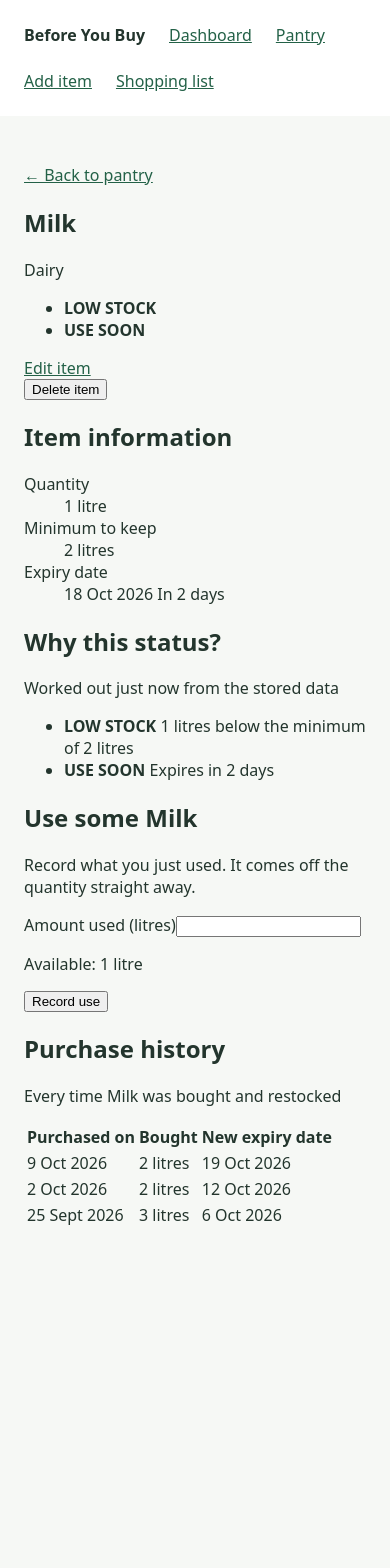
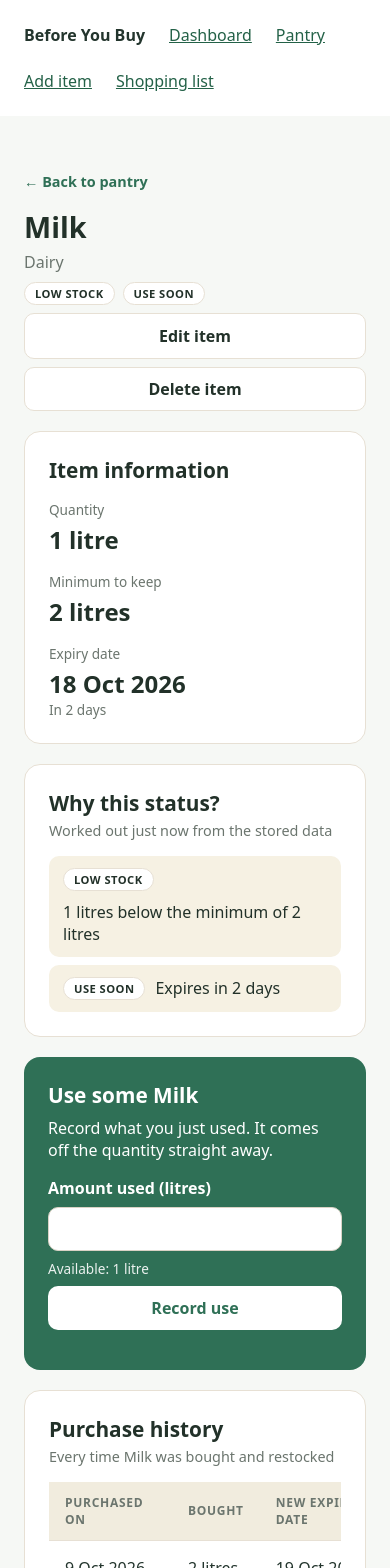
Before and after one commit to Molham-Alkaseer/BeforYouBuy-b4f, a React (Vite) app in the folder client/: page /pantry/1 in a window 390 px wide. Shown: the top 1568 px of the page. Before the commit the page ends 1277 px from the top, so only its background shows below. Built offline with nearby package versions, Linux system fonts and the light colour scheme.

Commit message:
feat(items): style item pages and fix history date format

```diff
--- a/client/src/features/items/ItemDetails.tsx
+++ b/client/src/features/items/ItemDetails.tsx
@@ -12,6 +12,7 @@ import RetryError from './RetryError';
 import ItemHistory from './ItemHistory';
 import UseItemForm from './UseItemForm';
 import DeleteItem from './DeleteItem';
+import './items.css';
 
 
 // The page is always in exactly one of these situations.
@@ -104,7 +105,7 @@ export default function ItemDetails() {
   const daysText = formatDaysUntil(item.daysUntilExpiry);
 
   return (
-    <section className="item-page">
+       <section className="item-page item-details-page">
       {backLink}
 
       <header className="item-header">
--- a/client/src/features/items/ItemForm.tsx
+++ b/client/src/features/items/ItemForm.tsx
@@ -9,6 +9,7 @@ import type { Category, PantryItem } from './itemTypes';
 import { parseRouteId } from './parseRouteId';
 import RetryError from './RetryError';
 import ItemFormBody from './ItemFormBody';
+import './items.css';
 
 // The page is always in exactly one of these situations.
 type LoadState =
--- a/client/src/features/items/itemFormat.ts
+++ b/client/src/features/items/itemFormat.ts
@@ -44,6 +44,7 @@ export function formatDaysUntil(days: number | null): string | null {
 
 // "2026-10-09T10:00:00.000Z" -> "9 Oct 2026".
 // The day is read in the household's timezone (Asia/Damascus), so it matches the server.
+// The month name comes from MONTHS, so it is always written the same way.
 export function formatTimestampDate(timestamp: string): string {
   const date = new Date(timestamp);
 
@@ -51,10 +52,23 @@ export function formatTimestampDate(timestamp: string): string {
     return timestamp;
   }
 
-  return date.toLocaleDateString('en-GB', {
+  const parts = new Intl.DateTimeFormat('en-US', {
     day: 'numeric',
-    month: 'short',
+    month: 'numeric',
     year: 'numeric',
     timeZone: 'Asia/Damascus',
-  });
+  }).formatToParts(date);
+
+  function read(type: Intl.DateTimeFormatPartTypes): number {
+    return Number(parts.find((part) => part.type === type)?.value);
+  }
+
+  const day = read('day');
+  const monthName = MONTHS[read('month') - 1];
+  const year = read('year');
+
+  if (!day || !monthName || !year) {
+    return timestamp;
+  }
+  return `${day} ${monthName} ${year}`;
 }
--- /dev/null
+++ b/client/src/features/items/items.css
@@ -0,0 +1,516 @@
+/* Item pages (form + details). Only item-* classes live here. */
+
+.item-page {
+  --item-primary: var(--byb-primary, #2f7056);
+  --item-text: var(--byb-text, #223129);
+  --item-border: var(--byb-border, #e7e0d4);
+  --item-soft: var(--byb-sidebar, #f1ecde);
+  --item-muted: #6b756e;
+  --item-danger: #8a1c1c;
+  --item-danger-line: #b3261e;
+  --item-danger-bg: #fbe4e0;
+  --item-focus: #1d6fd1;
+
+  display: flex;
+  flex-direction: column;
+  gap: 16px;
+  padding: 8px 0 32px;
+  color: var(--item-text);
+}
+
+.item-page h1 {
+  margin: 0;
+  font-size: 2.25rem;
+  line-height: 1.1;
+}
+
+.item-page > a {
+  align-self: flex-start;
+  color: var(--item-primary);
+  font-size: 0.9rem;
+  font-weight: 700;
+  text-decoration: none;
+}
+
+.item-page > a:hover {
+  text-decoration: underline;
+}
+
+/* Visible keyboard focus everywhere on these pages. */
+.item-page a:focus-visible,
+.item-page button:focus-visible,
+.item-page input:focus-visible,
+.item-page select:focus-visible {
+  outline: 3px solid var(--item-focus);
+  outline-offset: 2px;
+}
+
+/* Temporary status labels (Rami's StatusBadge replaces them later). */
+.item-status-label {
+  display: inline-block;
+  padding: 3px 10px;
+  border: 1px solid var(--item-border);
+  border-radius: 999px;
+  background: #fff;
+  font-size: 0.7rem;
+  font-weight: 700;
+  letter-spacing: 0.04em;
+}
+
+/* ---------- Form page ---------- */
+
+.item-form-layout {
+  display: grid;
+  grid-template-columns: minmax(0, 1fr) 300px;
+  gap: 24px;
+  align-items: start;
+}
+
+.item-form {
+  display: flex;
+  flex-direction: column;
+  gap: 20px;
+  padding: 28px;
+  border: 1px solid var(--item-border);
+  border-radius: 16px;
+  background: #fff;
+}
+
+.item-field {
+  display: flex;
+  flex-direction: column;
+  gap: 6px;
+  min-width: 0;
+}
+
+.item-field label {
+  font-size: 0.95rem;
+  font-weight: 700;
+}
+
+.item-optional {
+  color: var(--item-muted);
+  font-weight: 400;
+}
+
+.item-form input,
+.item-form select,
+.item-use-panel input {
+  box-sizing: border-box;
+  width: 100%;
+  min-height: 44px;
+  padding: 10px 14px;
+  border: 1px solid #d9d2c5;
+  border-radius: 10px;
+  background: #fff;
+  color: var(--item-text);
+  font: inherit;
+}
+
+.item-form input[type='date'] {
+  max-width: 260px;
+}
+
+.item-form [aria-invalid='true'] {
+  border-color: var(--item-danger-line);
+  box-shadow: 0 0 0 1px var(--item-danger-line);
+}
+
+.item-field-row {
+  display: grid;
+  grid-template-columns: repeat(3, minmax(0, 1fr));
+  gap: 16px;
+  align-items: start;
+}
+
+.item-field-error {
+  margin: 0;
+  color: var(--item-danger);
+  font-size: 0.85rem;
+}
+
+.item-field-hint {
+  margin: 0;
+  color: var(--item-muted);
+  font-size: 0.85rem;
+}
+
+.item-error-summary {
+  margin: 0;
+  padding: 14px 16px;
+  border-radius: 10px;
+  background: var(--item-danger-bg);
+  color: var(--item-danger);
+}
+
+.item-form-actions {
+  display: flex;
+  flex-wrap: wrap;
+  align-items: center;
+  gap: 12px;
+}
+
+.item-form-actions button,
+.item-cancel-link,
+.item-edit-link,
+.item-delete button {
+  display: inline-flex;
+  align-items: center;
+  justify-content: center;
+  min-height: 44px;
+  padding: 0 20px;
+  border: 1px solid var(--item-border);
+  border-radius: 10px;
+  background: #fff;
+  color: var(--item-text);
+  font: inherit;
+  font-weight: 700;
+  text-decoration: none;
+  cursor: pointer;
+}
+
+.item-form-actions button[type='submit'] {
+  border-color: var(--item-primary);
+  background: var(--item-primary);
+  color: #fff;
+}
+
+.item-form-actions button:disabled,
+.item-use-panel button:disabled,
+.item-delete button:disabled {
+  opacity: 0.6;
+  cursor: not-allowed;
+}
+
+.item-rules {
+  padding: 24px;
+  border-radius: 16px;
+  background: var(--item-soft);
+}
+
+.item-rules h2 {
+  margin: 0 0 16px;
+  font-size: 1.2rem;
+}
+
+.item-rules ul {
+  display: flex;
+  flex-direction: column;
+  gap: 14px;
+  margin: 0 0 16px;
+  padding: 0;
+  list-style: none;
+}
+
+.item-rules li {
+  display: flex;
+  flex-direction: column;
+  align-items: flex-start;
+  gap: 4px;
+}
+
+.item-rules p {
+  margin: 0;
+  color: var(--item-muted);
+  font-size: 0.85rem;
+}
+
+/* ---------- Details page ---------- */
+
+.item-details-page {
+  display: grid;
+  grid-template-columns: minmax(0, 1fr) 320px;
+  gap: 20px 24px;
+  align-items: start;
+}
+
+.item-details-page > a:first-child {
+  grid-column: 1 / -1;
+}
+
+.item-header {
+  grid-column: 1 / -1;
+  display: grid;
+  grid-template-columns: auto 1fr auto auto;
+  align-items: center;
+  gap: 8px 12px;
+}
+
+.item-header h1 {
+  grid-column: 1 / 3;
+  grid-row: 1;
+}
+
+.item-category {
+  grid-column: 1;
+  grid-row: 2;
+  margin: 0;
+  color: var(--item-muted);
+}
+
+.item-status-list {
+  grid-column: 2;
+  grid-row: 2;
+  display: flex;
+  flex-wrap: wrap;
+  gap: 8px;
+  margin: 0;
+  padding: 0;
+  list-style: none;
+}
+
+.item-edit-link {
+  grid-column: 3;
+  grid-row: 1 / span 2;
+}
+
+/* The delete wrapper disappears so its children join the header grid. */
+.item-delete {
+  display: contents;
+}
+
+.item-delete > .item-delete-button {
+  grid-column: 4;
+  grid-row: 1 / span 2;
+}
+
+.item-delete-button {
+  border-color: var(--item-danger-line);
+  color: var(--item-danger);
+}
+
+.item-delete-confirm {
+  grid-column: 1 / -1;
+  grid-row: 3;
+  display: flex;
+  flex-wrap: wrap;
+  align-items: center;
+  gap: 12px;
+  padding: 14px 16px;
+  border: 1px solid var(--item-border);
+  border-radius: 12px;
+  background: #fff;
+}
+
+.item-delete-confirm p {
+  flex: 1 1 220px;
+  margin: 0;
+}
+
+.item-delete-blocked,
+.item-delete-error {
+  grid-column: 1 / -1;
+  grid-row: 3;
+  margin: 0;
+  padding: 14px 16px;
+  border-radius: 10px;
+  background: var(--item-danger-bg);
+  color: var(--item-danger);
+}
+
+.item-delete-blocked a {
+  margin-left: 6px;
+  color: inherit;
+  font-weight: 700;
+  white-space: nowrap;
+}
+
+.item-card {
+  min-width: 0;
+  padding: 24px;
+  border: 1px solid var(--item-border);
+  border-radius: 16px;
+  background: #fff;
+}
+
+.item-details-page > .item-card {
+  grid-column: 1;
+}
+
+.item-card h2 {
+  margin: 0 0 4px;
+  font-size: 1.3rem;
+}
+
+.item-card > p {
+  margin: 0 0 16px;
+  color: var(--item-muted);
+  font-size: 0.9rem;
+}
+
+.item-info-grid {
+  display: grid;
+  grid-template-columns: repeat(auto-fit, minmax(150px, 1fr));
+  gap: 16px;
+  margin: 16px 0 0;
+}
+
+.item-info-grid dt {
+  color: var(--item-muted);
+  font-size: 0.85rem;
+}
+
+.item-info-grid dd {
+  margin: 4px 0 0;
+  font-size: 1.5rem;
+  font-weight: 700;
+}
+
+.item-days {
+  display: block;
+  color: var(--item-muted);
+  font-size: 0.85rem;
+  font-weight: 400;
+}
+
+.item-reason-list {
+  display: flex;
+  flex-direction: column;
+  gap: 8px;
+  margin: 0;
+  padding: 0;
+  list-style: none;
+}
+
+.item-reason-list li {
+  display: flex;
+  flex-wrap: wrap;
+  align-items: center;
+  gap: 10px;
+  padding: 12px 14px;
+  border-radius: 10px;
+  background: #f6f1e3;
+}
+
+.item-use-panel {
+  padding: 24px;
+  border-radius: 16px;
+  background: var(--item-primary);
+  color: #fff;
+}
+
+.item-details-page > .item-use-panel {
+  grid-column: 2;
+  grid-row: 3 / span 3;
+}
+
+.item-use-panel h2 {
+  margin: 0 0 8px;
+  font-size: 1.3rem;
+}
+
+.item-use-panel p {
+  margin: 0;
+}
+
+.item-use-panel form {
+  display: flex;
+  flex-direction: column;
+  gap: 8px;
+  margin-top: 16px;
+}
+
+.item-use-panel label {
+  font-weight: 700;
+}
+
+#item-use-available {
+  font-size: 0.85rem;
+  opacity: 0.9;
+}
+
+.item-use-panel button {
+  min-height: 44px;
+  border: 0;
+  border-radius: 10px;
+  background: #fff;
+  color: var(--item-primary);
+  font: inherit;
+  font-weight: 700;
+  cursor: pointer;
+}
+
+.item-use-error,
+.item-use-success {
+  padding: 12px 14px;
+  border-radius: 10px;
+}
+
+.item-use-error {
+  background: var(--item-danger-bg);
+  color: var(--item-danger);
+}
+
+.item-use-success {
+  background: #d9efe3;
+  color: #1f5a42;
+}
+
+.item-table-wrap {
+  overflow-x: auto;
+}
+
+.item-history-table {
+  width: 100%;
+  border-collapse: collapse;
+}
+
+.item-history-table th {
+  padding: 12px 16px;
+  background: var(--item-soft);
+  color: var(--item-muted);
+  font-size: 0.75rem;
+  letter-spacing: 0.06em;
+  text-align: left;
+  text-transform: uppercase;
+}
+
+.item-history-table td {
+  padding: 16px;
+  border-top: 1px solid var(--item-border);
+  white-space: nowrap;
+}
+
+/* ---------- Mobile ---------- */
+
+@media (max-width: 860px) {
+  .item-form-layout,
+  .item-details-page {
+    grid-template-columns: minmax(0, 1fr);
+  }
+
+  .item-details-page > .item-use-panel {
+    grid-column: 1;
+    grid-row: auto;
+  }
+
+  .item-header {
+    grid-template-columns: minmax(0, 1fr);
+  }
+
+  .item-header h1,
+  .item-category,
+  .item-status-list,
+  .item-edit-link,
+  .item-delete > .item-delete-button,
+  .item-delete-confirm,
+  .item-delete-blocked,
+  .item-delete-error {
+    grid-column: 1;
+    grid-row: auto;
+  }
+}
+
+@media (max-width: 560px) {
+  .item-field-row {
+    grid-template-columns: minmax(0, 1fr);
+  }
+
+  .item-form {
+    padding: 20px;
+  }
+
+  .item-page h1 {
+    font-size: 1.8rem;
+  }
+}
```
